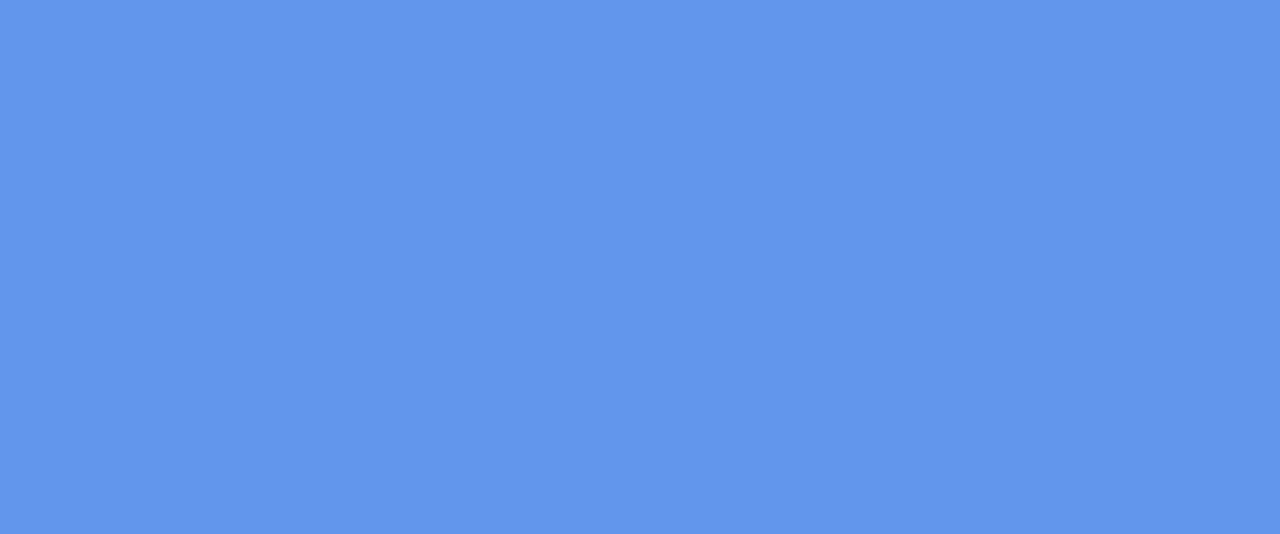
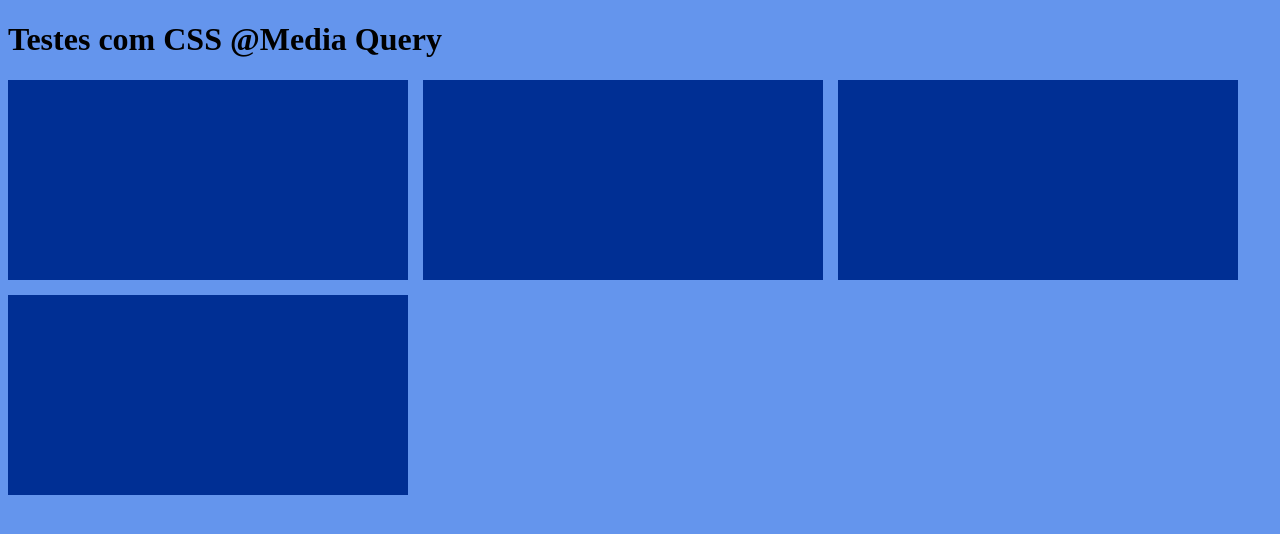
Before and after one commit to IsabellaAlencar/Display_IS, a website: page hub_IA/hub.html in a window 1280 px wide. Drawn offline with Linux system fonts and the light colour scheme.

Commit message:
ADD: new

```diff
--- a/hub_IA/hub.html
+++ b/hub_IA/hub.html
@@ -9,15 +9,22 @@
     <!-- Estilos da página -->
     <style>
 
-        *{
-            margin: 0;
-            padding: 0;
-            box-sizing: border-box;
-        }
 
 
         body {
             background-color: blue;
+        }
+
+        .container{
+            width: 100%;
+            display: flex;
+            gap: 15px;
+            flex-wrap: wrap;
+        }
+        .box{
+            width: 400px;
+            height: 200px;
+            background-color: rgb(0, 47, 148);
         }
 
         @media (min-width: 768px){
@@ -35,6 +42,7 @@
 </head>
 
 <body>
+    <h1> Testes com CSS @Media Query </h1>
     <div class="container">
         <div class="box"></div>
         <div class="box"></div>
```
Also changed, not shown: hub_IA/css/global.css (line endings or trailing spaces).
